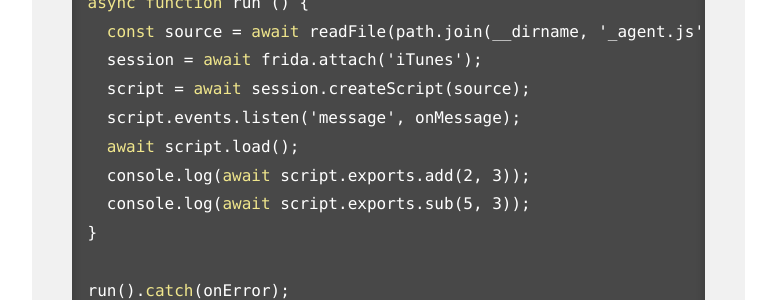
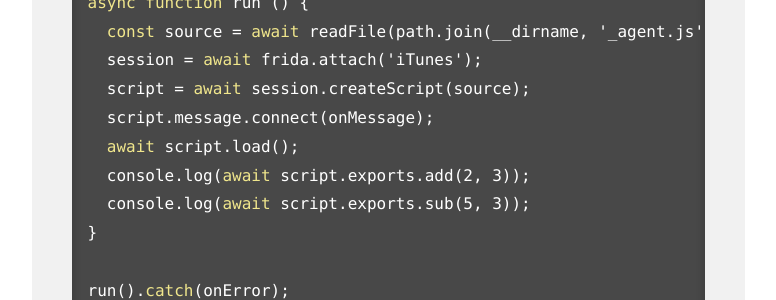
Before and after one commit to frida/frida-website, a Jekyll site: the page built from _docs/javascript-api.md, in a window 1280 px wide and 900 px high, scrolled down 4900 px. Shown: the part 152-452 px from the top of the window, without its empty margins (364-1140 px from the left). Built offline with Jekyll 4.4.1, drawn with Linux system fonts in a browser that asks for light colours.

Commit message:
Fix the Node.js RPC example

```diff
--- a/_docs/javascript-api.md
+++ b/_docs/javascript-api.md
@@ -188,7 +188,7 @@ async function run () {
   const source = await readFile(path.join(__dirname, '_agent.js'), 'utf8');
   session = await frida.attach('iTunes');
   script = await session.createScript(source);
-  script.events.listen('message', onMessage);
+  script.message.connect(onMessage);
   await script.load();
   console.log(await script.exports.add(2, 3));
   console.log(await script.exports.sub(5, 3));
```
